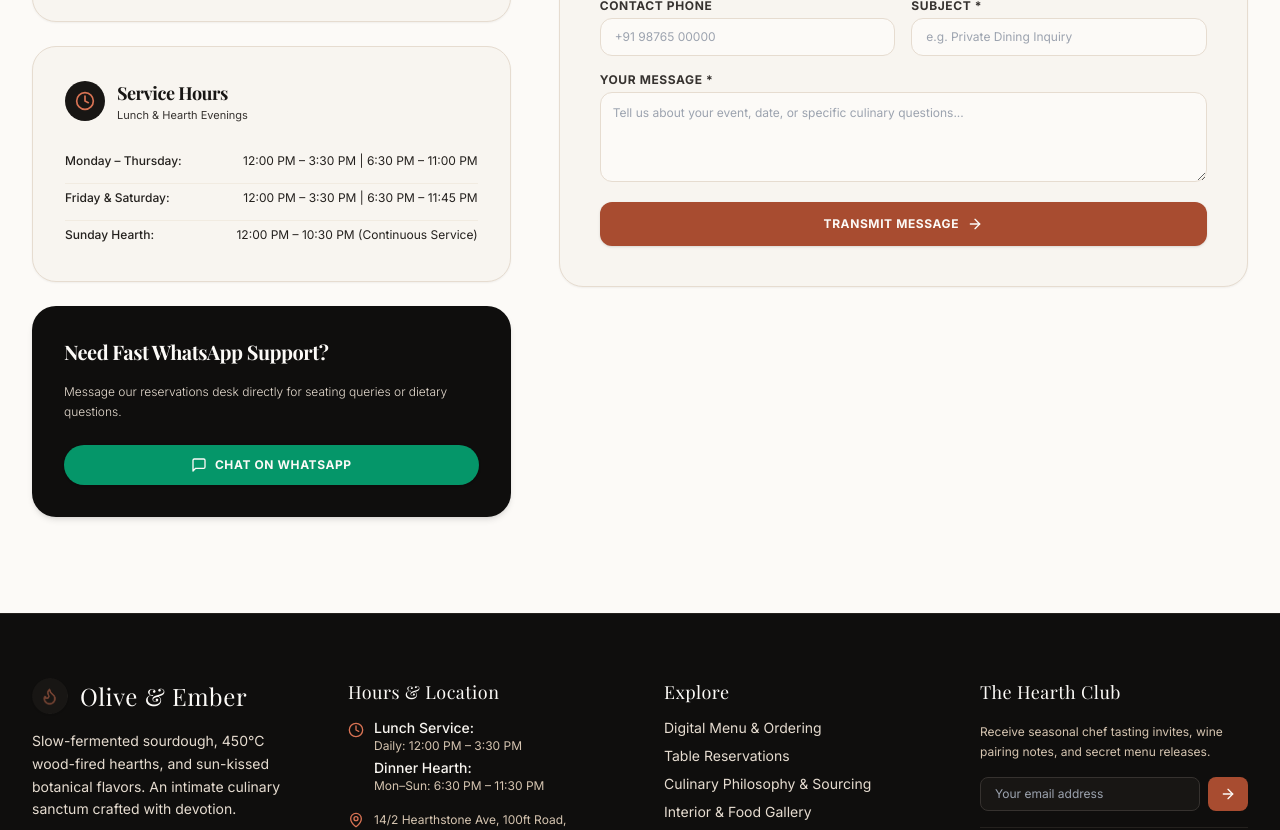
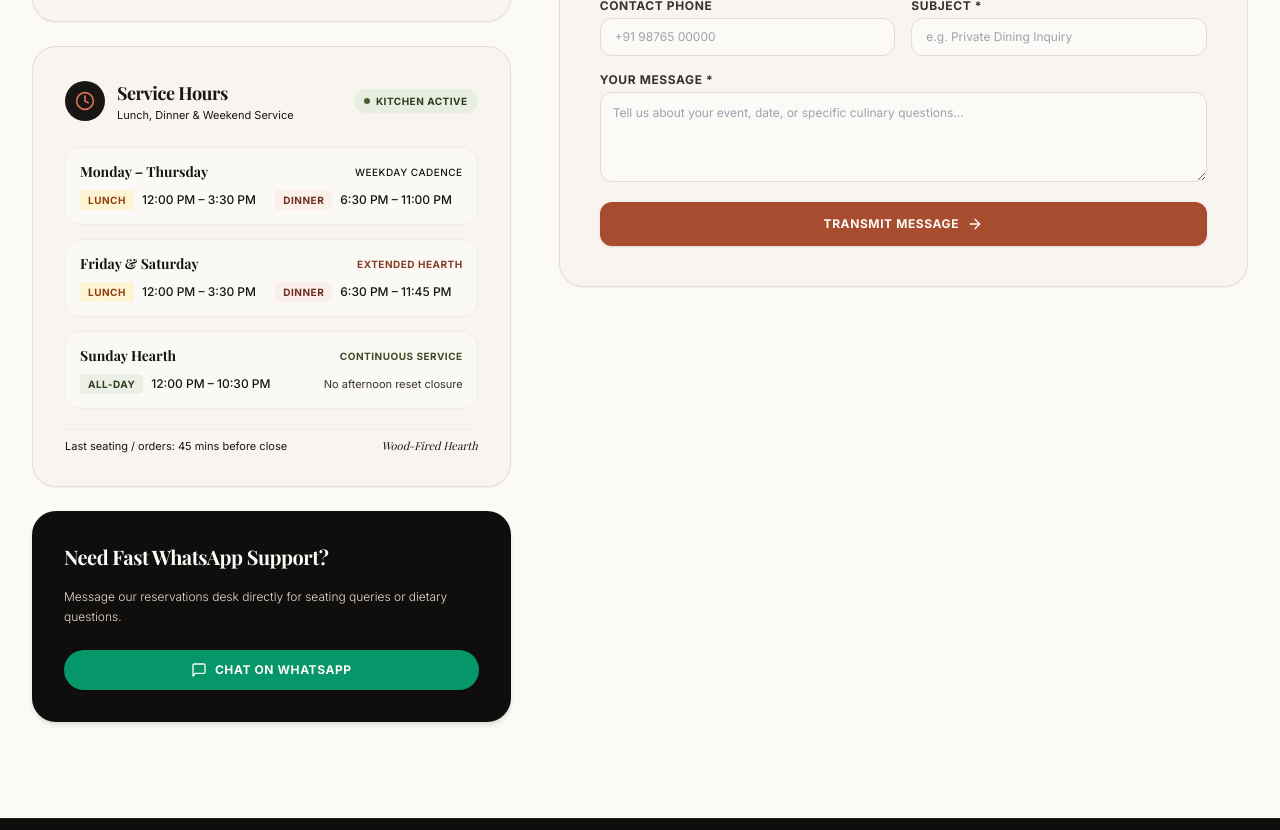
Before and after one commit to raghav-heda/olive-and-ember-restaurant, a Next.js app: page /contact in a window 1280 px wide. Shown: the part 580-1410 px from the top of the page. Built offline with nearby package versions, Linux system fonts and the light colour scheme; a web font is replaced by a local one.

Commit message:
fix(hours): refine Service Hours card styling and synchronize operating timings across site

```diff
--- a/src/app/contact/page.tsx
+++ b/src/app/contact/page.tsx
@@ -105,30 +105,102 @@ export default function ContactPage() {
             </div>
 
             {/* Hours Breakdown */}
-            <div className="bg-ivory-100 border border-ivory-300 rounded-3xl p-8 space-y-4 shadow-sm text-xs">
+            <div className="bg-ivory-100 border border-ivory-300 rounded-3xl p-7 sm:p-8 space-y-5 shadow-sm text-xs">
+              <div className="flex items-center justify-between">
                 <div className="flex items-center gap-3">
                   <div className="w-10 h-10 rounded-full bg-charcoal-900 text-terracotta-400 flex items-center justify-center shrink-0">
                     <Clock className="w-5 h-5" />
                   </div>
                   <div>
                     <h3 className="font-serif text-lg font-bold text-charcoal-900">Service Hours</h3>
-                  <p className="text-charcoal-700 text-[11px]">Lunch &amp; Hearth Evenings</p>
+                    <p className="text-charcoal-600 text-[11px]">Lunch, Dinner &amp; Weekend Service</p>
+                  </div>
+                </div>
+                <span className="hidden sm:inline-flex items-center gap-1.5 px-2.5 py-1 rounded-full bg-olive-100 text-olive-800 text-[10px] font-bold tracking-wider uppercase">
+                  <span className="w-1.5 h-1.5 rounded-full bg-olive-600 animate-pulse" />
+                  Kitchen Active
+                </span>
+              </div>
+
+              <div className="space-y-3.5 pt-1">
+                {/* Monday - Thursday */}
+                <div className="p-3.5 bg-ivory-50/80 rounded-2xl border border-ivory-200/80 space-y-2">
+                  <div className="flex items-center justify-between">
+                    <span className="font-serif font-bold text-sm text-charcoal-900">
+                      Monday &ndash; Thursday
+                    </span>
+                    <span className="text-[10px] text-charcoal-500 font-medium uppercase tracking-wider">
+                      Weekday Cadence
+                    </span>
+                  </div>
+                  <div className="grid grid-cols-1 sm:grid-cols-2 gap-2 text-xs">
+                    <div className="flex items-center justify-between sm:justify-start gap-2 text-charcoal-700">
+                      <span className="px-2 py-0.5 rounded bg-amber-100/70 text-amber-800 text-[10px] font-bold uppercase tracking-wider">
+                        Lunch
+                      </span>
+                      <span className="font-medium text-charcoal-900">12:00 PM &ndash; 3:30 PM</span>
+                    </div>
+                    <div className="flex items-center justify-between sm:justify-start gap-2 text-charcoal-700">
+                      <span className="px-2 py-0.5 rounded bg-terracotta-100/70 text-terracotta-800 text-[10px] font-bold uppercase tracking-wider">
+                        Dinner
+                      </span>
+                      <span className="font-medium text-charcoal-900">6:30 PM &ndash; 11:00 PM</span>
+                    </div>
                   </div>
                 </div>
 
-              <div className="space-y-2 text-charcoal-800 pt-2 divide-y divide-ivory-200">
-                <div className="flex justify-between py-1.5">
-                  <span className="font-medium">Monday &ndash; Thursday:</span>
-                  <span>12:00 PM &ndash; 3:30 PM | 6:30 PM &ndash; 11:00 PM</span>
+                {/* Friday & Saturday */}
+                <div className="p-3.5 bg-ivory-50/80 rounded-2xl border border-ivory-200/80 space-y-2">
+                  <div className="flex items-center justify-between">
+                    <span className="font-serif font-bold text-sm text-charcoal-900">
+                      Friday &amp; Saturday
+                    </span>
+                    <span className="text-[10px] text-terracotta-700 font-bold uppercase tracking-wider">
+                      Extended Hearth
+                    </span>
                   </div>
-                <div className="flex justify-between py-1.5">
-                  <span className="font-medium">Friday &amp; Saturday:</span>
-                  <span>12:00 PM &ndash; 3:30 PM | 6:30 PM &ndash; 11:45 PM</span>
+                  <div className="grid grid-cols-1 sm:grid-cols-2 gap-2 text-xs">
+                    <div className="flex items-center justify-between sm:justify-start gap-2 text-charcoal-700">
+                      <span className="px-2 py-0.5 rounded bg-amber-100/70 text-amber-800 text-[10px] font-bold uppercase tracking-wider">
+                        Lunch
+                      </span>
+                      <span className="font-medium text-charcoal-900">12:00 PM &ndash; 3:30 PM</span>
                     </div>
-                <div className="flex justify-between py-1.5">
-                  <span className="font-medium">Sunday Hearth:</span>
-                  <span>12:00 PM &ndash; 10:30 PM (Continuous Service)</span>
+                    <div className="flex items-center justify-between sm:justify-start gap-2 text-charcoal-700">
+                      <span className="px-2 py-0.5 rounded bg-terracotta-100/70 text-terracotta-800 text-[10px] font-bold uppercase tracking-wider">
+                        Dinner
+                      </span>
+                      <span className="font-medium text-charcoal-900">6:30 PM &ndash; 11:45 PM</span>
                     </div>
+                  </div>
+                </div>
+
+                {/* Sunday */}
+                <div className="p-3.5 bg-ivory-50/80 rounded-2xl border border-ivory-200/80 space-y-2">
+                  <div className="flex items-center justify-between">
+                    <span className="font-serif font-bold text-sm text-charcoal-900">
+                      Sunday Hearth
+                    </span>
+                    <span className="text-[10px] text-olive-700 font-bold uppercase tracking-wider">
+                      Continuous Service
+                    </span>
+                  </div>
+                  <div className="flex items-center justify-between text-xs text-charcoal-700">
+                    <div className="flex items-center gap-2">
+                      <span className="px-2 py-0.5 rounded bg-olive-100/80 text-olive-800 text-[10px] font-bold uppercase tracking-wider">
+                        All-Day
+                      </span>
+                      <span className="font-medium text-charcoal-900">12:00 PM &ndash; 10:30 PM</span>
+                    </div>
+                    <span className="text-[11px] text-charcoal-500 hidden sm:inline">No afternoon reset closure</span>
+                  </div>
+                </div>
+              </div>
+
+              {/* Kitchen Last Seating Note */}
+              <div className="pt-2 border-t border-ivory-200/80 flex items-center justify-between text-[11px] text-charcoal-500">
+                <span>Last seating / orders: 45 mins before close</span>
+                <span className="font-serif italic text-charcoal-600">Wood-Fired Hearth</span>
               </div>
             </div>
 
--- a/src/app/page.tsx
+++ b/src/app/page.tsx
@@ -539,9 +539,9 @@ export default async function HomePage() {
                 <Clock className="w-6 h-6" />
               </div>
               <div>
-                <h4 className="font-serif text-base text-ivory-50">Daily Table Service</h4>
+                <h4 className="font-serif text-base text-ivory-50">Dining Service Hours</h4>
                 <p className="text-xs text-ivory-400 mt-0.5">
-                  12:00 PM – 3:30 PM | 6:30 PM – 11:30 PM
+                  Lunch: 12:00 PM – 3:30 PM | Dinner: 6:30 PM – 11:00 PM (Fri–Sat till 11:45 PM)
                 </p>
               </div>
             </div>
--- a/src/app/reservations/page.tsx
+++ b/src/app/reservations/page.tsx
@@ -38,9 +38,25 @@ export default function ReservationsPage() {
             <div className="bg-ivory-100 border border-ivory-300 rounded-3xl p-6 space-y-4 shadow-sm text-xs">
               <h3 className="font-serif text-base font-bold text-charcoal-900 flex items-center gap-2">
                 <Clock className="w-4 h-4 text-terracotta-600" />
-                <span>Dining Service &amp; Policies</span>
+                <span>Service Hours &amp; Policies</span>
               </h3>
-              <ul className="space-y-2.5 text-charcoal-700 leading-relaxed">
+
+              <div className="p-3 bg-ivory-50/90 rounded-2xl border border-ivory-200/80 space-y-1.5 text-[11px] text-charcoal-800">
+                <div className="flex justify-between">
+                  <span className="font-semibold text-charcoal-900">Mon &ndash; Thu:</span>
+                  <span>12:00 &ndash; 3:30 PM | 6:30 &ndash; 11:00 PM</span>
+                </div>
+                <div className="flex justify-between">
+                  <span className="font-semibold text-charcoal-900">Fri &ndash; Sat:</span>
+                  <span>12:00 &ndash; 3:30 PM | 6:30 &ndash; 11:45 PM</span>
+                </div>
+                <div className="flex justify-between text-terracotta-700 font-medium">
+                  <span>Sunday Hearth:</span>
+                  <span>12:00 PM &ndash; 10:30 PM (All-Day)</span>
+                </div>
+              </div>
+
+              <ul className="space-y-2.5 text-charcoal-700 leading-relaxed pt-1">
                 <li className="flex items-start gap-2">
                   <span className="text-terracotta-600 font-bold">•</span>
                   <span><strong>Table Holding Window:</strong> Tables are held for 15 minutes past your reserved seating time before release.</span>
--- a/src/components/layout/Footer.tsx
+++ b/src/components/layout/Footer.tsx
@@ -61,8 +61,11 @@ export function Footer() {
                 <div>
                   <p className="font-medium text-ivory-100">Lunch Service:</p>
                   <p className="text-xs text-ivory-400">Daily: 12:00 PM – 3:30 PM</p>
-                  <p className="font-medium text-ivory-100 mt-1">Dinner Hearth:</p>
-                  <p className="text-xs text-ivory-400">Mon–Sun: 6:30 PM – 11:30 PM</p>
+                  <p className="font-medium text-ivory-100 mt-1.5">Dinner Hearth:</p>
+                  <p className="text-xs text-ivory-400">Mon–Thu: 6:30 PM – 11:00 PM</p>
+                  <p className="text-xs text-ivory-400">Fri–Sat: 6:30 PM – 11:45 PM</p>
+                  <p className="font-medium text-ivory-100 mt-1.5">Sunday Hearth:</p>
+                  <p className="text-xs text-ivory-400">12:00 PM – 10:30 PM (All-Day)</p>
                 </div>
               </div>
               <div className="flex items-start gap-2.5 pt-2">
--- a/src/components/reservations/ReservationForm.tsx
+++ b/src/components/reservations/ReservationForm.tsx
@@ -353,7 +353,7 @@ export function ReservationForm() {
                     Lunch
                   </span>
                   <span className="text-xs text-charcoal-500 font-normal">
-                    — Afternoon service (12:00 PM – 2:30 PM)
+                    — Afternoon service (12:00 PM – 3:30 PM)
                   </span>
                 </div>
               </div>
@@ -394,7 +394,7 @@ export function ReservationForm() {
                     Dinner
                   </span>
                   <span className="text-xs text-charcoal-500 font-normal">
-                    — Evening service (6:30 PM – 10:00 PM)
+                    — Evening service (6:30 PM – 11:00 PM, till 11:45 PM Fri–Sat)
                   </span>
                 </div>
               </div>
```
Lines whose indentation alone changed are shown as unchanged.
